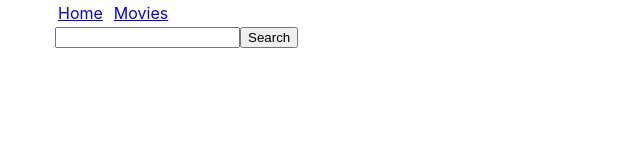
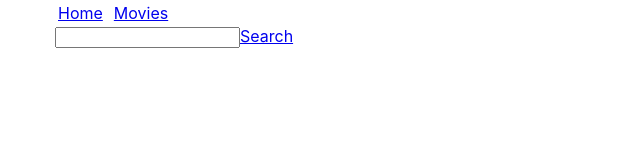
Before and after one commit to Ivan-Pavlukhin/goit-react-hw-04-movies, a React (Create React App) app: page /movies in a window 1280 px wide. Shown: the top 160 px of the page, without its empty margins (0-640 px from the left). Built offline with nearby package versions, Linux system fonts and the light colour scheme.

Commit message:
Added button go back to search list films

```diff
--- a/package.json
+++ b/package.json
@@ -8,6 +8,7 @@
     "@testing-library/user-event": "^12.8.3",
     "axios": "^0.21.1",
     "gh-pages": "^3.2.3",
+    "query-string": "^4.3.4",
     "react": "^17.0.2",
     "react-dom": "^17.0.2",
     "react-router-dom": "^5.2.0",
--- a/src/components/MoviesList.js
+++ b/src/components/MoviesList.js
@@ -1,8 +1,11 @@
 
 import { NavLink, withRouter } from "react-router-dom";
 
-const MoviesList = ({ movies, location }) => {
+const MoviesList = ({movies, location}) => {
+
     return (
+            <>
+                <p>movies list</p>
                 <ul>
                     {console.log(location)}
                     {movies && movies.map(movie => <li key={movie.id}>
@@ -13,7 +16,8 @@ const MoviesList = ({ movies, location }) => {
                             {movie.title}
                         </NavLink>
                     </li>)}
-            </ul>)
+                </ul>
+            </>)
 }
 
 export default withRouter(MoviesList)
--- a/src/views/MovieDetailsView.js
+++ b/src/views/MovieDetailsView.js
@@ -1,6 +1,6 @@
 import { Component } from 'react';
 import { Link, Route } from 'react-router-dom';
-import { fetchMovieId } from '../service/service';
+import { fetchMovieId, fetchMoviesQuery } from '../service/service';
 import { Cast } from '../components/Cast';
 import { Reviews } from '../components/Reviews'
 
--- a/src/views/MoviesView.js
+++ b/src/views/MoviesView.js
@@ -1,6 +1,8 @@
+import queryString from 'query-string';
 import { Component } from "react";
 import { fetchMoviesQuery } from "../service/service";
 import MoviesList from "../components/MoviesList";
+import { NavLink, Route } from "react-router-dom";
 
 class MoviesView extends Component {
     state = {
@@ -10,31 +12,51 @@ class MoviesView extends Component {
         error: null
     }
 
+
+
+    componentDidMount() {
+        // const paramsString = "q=URLUtils.searchParams&topic=api";
+        // class searchParams = new URLSearchParams(paramsString);
+        const queryParams = queryString.parse(this.props.location.search);
+        console.log(queryParams)
+        if (this.props.location.search) {
+            this.setState({value: queryParams.query})
+            // console.log(this.props.location.search)
+            this.fetchMovies(queryParams.query)
+        }
+    }
+
     handelChange = (e) => {
         e.preventDefault();
         this.setState({value: e.currentTarget.value})
     }
 
      handelSubmit = (e) => {
-         e.preventDefault()
-         this.setState({loading: true})
-         fetchMoviesQuery(this.state.value)
+         if (this.state.value) {
+             this.setState({ loading: true })
+             this.fetchMovies(this.state.value)
+         }
+
+    }
+    fetchMovies = (query) => {
+        return fetchMoviesQuery(query)
             .then(res => this.setState({ movies: res.data.results }))
             .catch(error => this.setState({ error: error }))
             .finally(() => this.setState({loading: false}))
-
     }
 
     render() {
-        const {movies, loading} = this.state
+        const {movies, loading, value} = this.state
         return (
             <>
-                <form onSubmit={this.handelSubmit}>
-                    <input type="text" onChange={this.handelChange}/>
-                    <button type="submit">Search</button>
-                </form>
+                {/* {console.log(this.props.match.url)} */}
+                <input type="text" onChange={this.handelChange}/>
+                <NavLink to={`${this.props.match.url}?query=${this.state.value}`}
+                onClick={this.handelSubmit}>Search</NavLink>
                 {loading && <p>Загружаем</p>}
-                {movies && <MoviesList movies={movies} />}
+                {/* {<Route path={`/movies?query=${this.state.value}`}
+                    render={(props) => <MoviesList {...props} movies={this.state.movies} />} />} */}
+                {movies && <MoviesList movies={movies} query={value}/>}
             </>
         )
     }
```
Also changed, not shown: 1 other file (tests, documents, lock files or other folders). Lines whose indentation alone changed are shown as unchanged.
